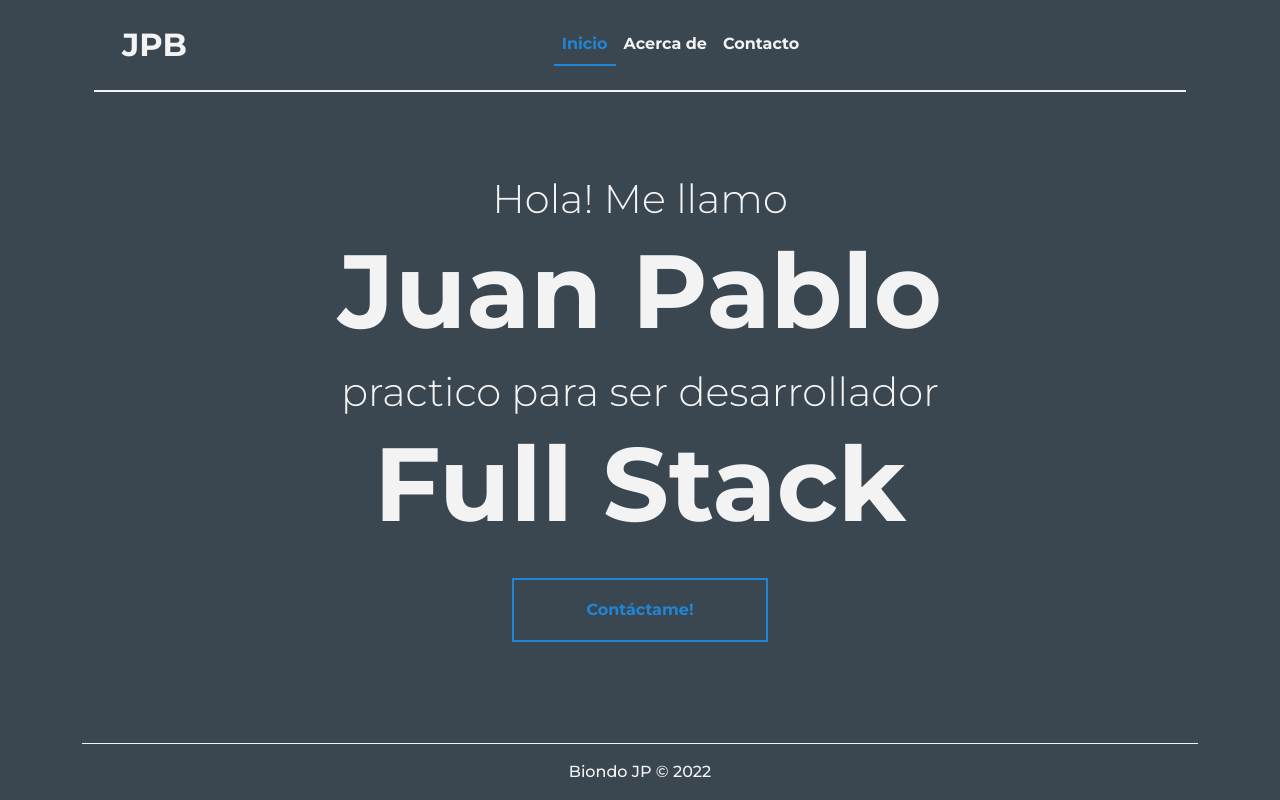
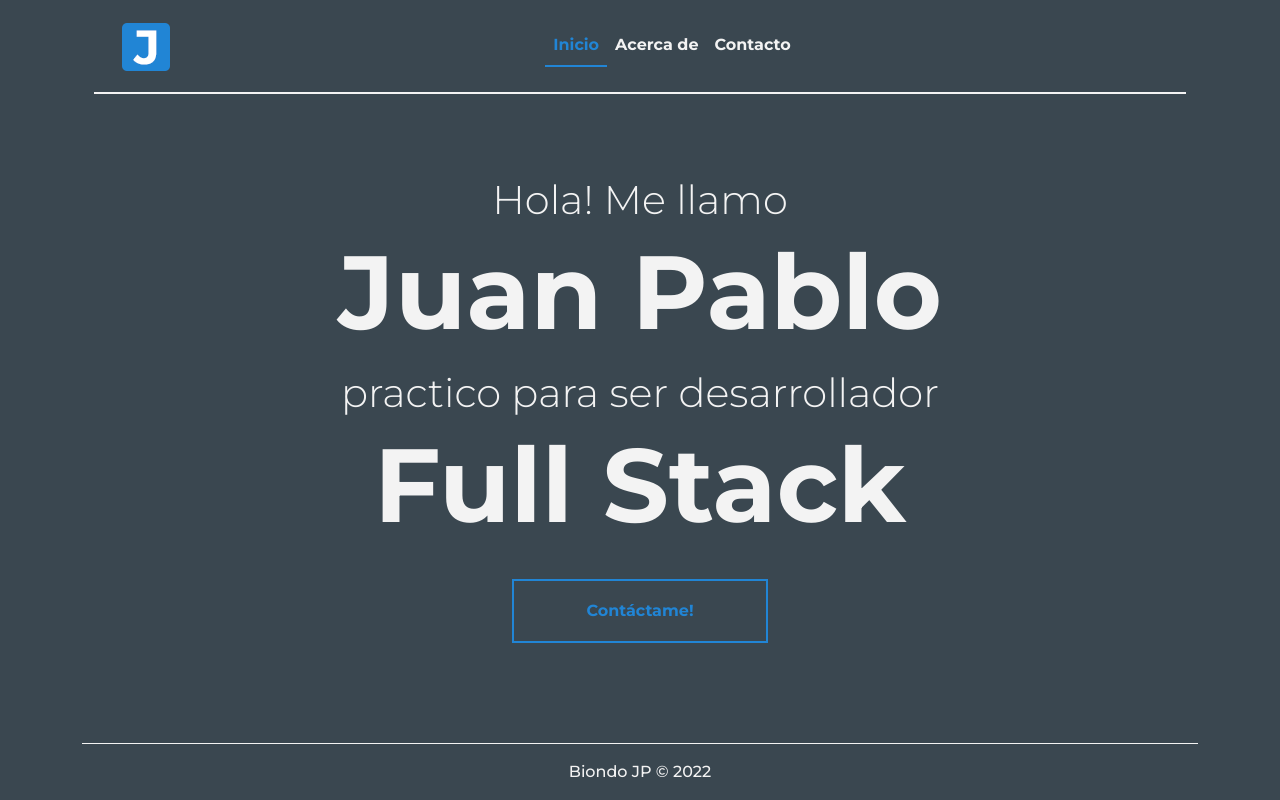
Before and after one commit to caylow/FRONTEND, an Angular app: page / in a window 1280 px wide. Built offline with nearby package versions, Linux system fonts and the light colour scheme.

Commit message:
Change brand's text to image

```diff
--- a/src/app/components/nav-bar/nav-bar.component.html
+++ b/src/app/components/nav-bar/nav-bar.component.html
@@ -1,6 +1,8 @@
 <nav class="navbar navbar-dark navbar-expand-sm p-3">
     <div class="container justify-content-between">
-      <a class="navbar-brand" href="#">{{brandname}}</a>
+      <a class="navbar-brand" href="#">
+        <img src="/assets/Logo.png" width="48" height="48" alt="">
+      </a>
       <button class="navbar-toggler" type="button" data-bs-toggle="collapse" data-bs-target="#navbarNav" aria-controls="navbarNav" aria-expanded="false" aria-label="Toggle navigation">
         <span class="navbar-toggler-icon"></span>
       </button>
```
Also changed, not shown: src/assets/Logo.png (added).
